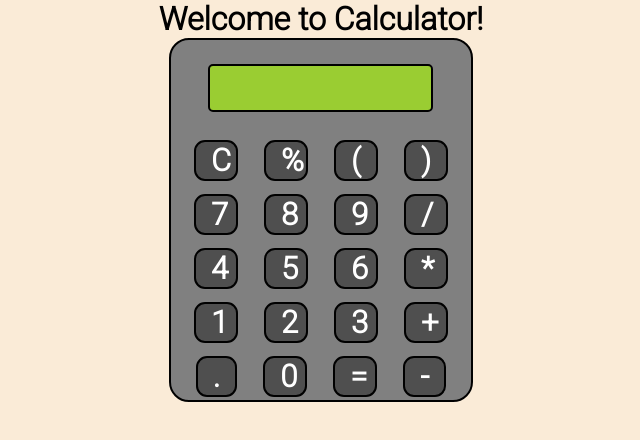
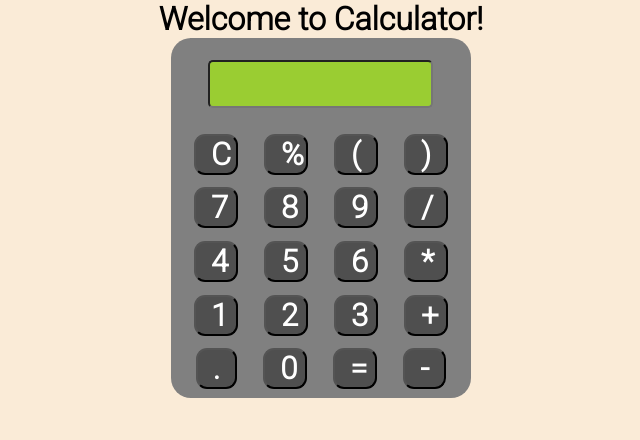
Before and after one commit to logicalabhi/Calculator, a plain HTML site: page index.html in a window 1280 px wide. Shown: the whole page, without its empty margins (319-959 px from the left). Drawn offline with Linux system fonts and the light colour scheme.

Commit message:
My calculator

```diff
--- a/style.css
+++ b/style.css
@@ -17,14 +17,12 @@ body {
   height: 450px;
   width: 300px;
   background-color: grey;
-  border: 2px solid black;
   border-radius: 20px;
 }
 
 .button {
   padding: 20px;
   margin: 0 3px;
-  border: 2px solid black;
   border-radius: 9px;
   cursor: pointer;
   width: 60px;
@@ -42,16 +40,13 @@ body {
     display: flex;
     align-items: center;
     justify-content: center;
-    border: 2px solid grey;
     height: 4vw;
 
 }
 
 .row input {
   font-size: 21px;
-
   padding: 10px 0;
-  border: 2px solid black;
   border-radius: 5px;
   width: 255px;
   background-color: yellowgreen;
```
